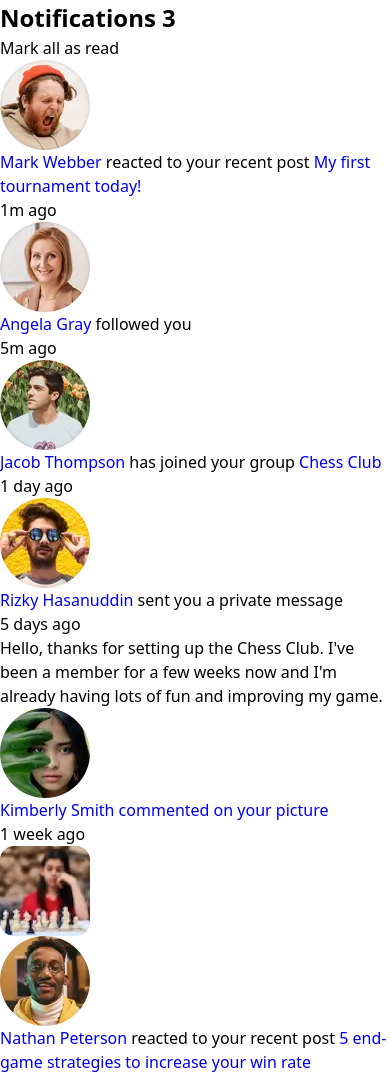
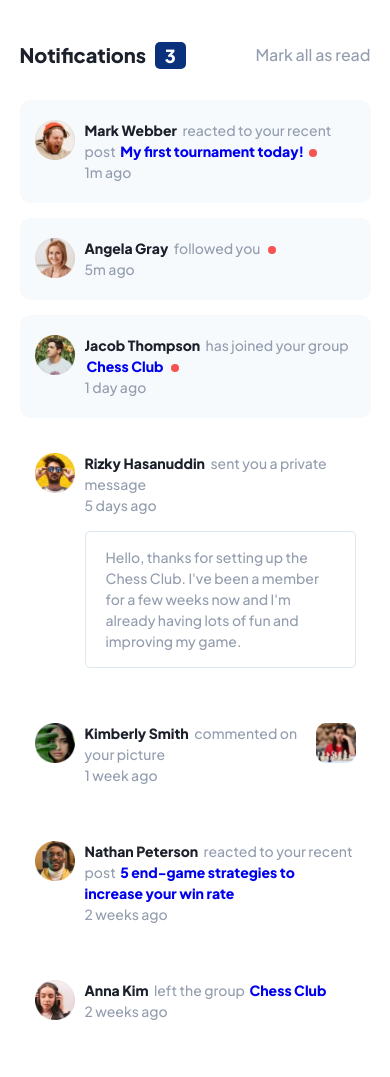
Before and after one commit to robinjmm/notifications-page, a website built with Parcel: page src/index.html in a window 390 px wide. Shown: the top 1077 px of the page. Built offline with nearby package versions, Linux system fonts and the light colour scheme.

Commit message:
Add styles for mobile devices

```diff
--- a/src/index.html
+++ b/src/index.html
@@ -31,32 +31,39 @@
             </div>
 
             <div class="card__notif card__notif--unread">
-                <img src="assets/images/avatar-mark-webber.webp" alt="A man screaming">
+                <img class="card__avatar" src="assets/images/avatar-mark-webber.webp" alt="A man screaming">
+                <div>
                     <p class="card__notif-message card__notif-message--unread">
                         <a href="#" class="card__notif-person">Mark Webber</a> reacted to your recent post
-                    <a href="#" class="card__notif-post">My first tournament today!</a></p>
+                        <a href="#" class="card__link">My first tournament today!</a></p>
                     <p class="card__notif-time">1m ago</p>
+                </div>
             </div>
 
             <div class="card__notif card__notif--unread">
-                <img src="assets/images/avatar-angela-gray.webp" alt="A blonde woman smiling">
+                <img class="card__avatar" src="assets/images/avatar-angela-gray.webp" alt="A blonde woman smiling">
+                <div>
                     <p class="card__notif-message card__notif-message--unread">
                         <a href="#" class="card__notif-person">Angela Gray</a> followed you
                     </p>
                     <p class="card__notif-time">5m ago</p>
                 </div>
+            </div>
 
             <div class="card__notif card__notif--unread">
-                <img src="assets/images/avatar-jacob-thompson.webp" alt="A man with sunflowers in the background">
+                <img class="card__avatar" src="assets/images/avatar-jacob-thompson.webp" alt="A man with sunflowers in the background">
+                <div>
                     <p class="card__notif-message card__notif-message--unread">
                         <a href="#" class="card__notif-person">Jacob Thompson</a> has joined your group
-                    <a href="#" class="card__notif-group">Chess Club</a>
+                        <a href="#" class="card__link card__link--blue">Chess Club</a>
                     </p>
                     <p class="card__notif-time">1 day ago</p>
                 </div>
+            </div>
 
             <div class="card__notif">
-                <img src="assets/images/avatar-rizky-hasanuddin.webp" alt="A man with sunglasses">
+                <img class="card__avatar" src="assets/images/avatar-rizky-hasanuddin.webp" alt="A man with sunglasses">
+                <div>
                     <p class="card__notif-message">
                         <a href="#" class="card__notif-person">Rizky Hasanuddin</a> sent you a private message
                     </p>
@@ -65,31 +72,39 @@
                 I'm already having lots of fun and improving my game.</p>
                 </div>
 
-            <div class="card__notif">
-                <img src="assets/images/avatar-kimberly-smith.webp" alt="A woman behind a leaf">
-                <p class="card__notif-message">
-                    <a href="#" class="card__notif-person">Kimberly Smith commented on your picture</a>
-                </p>
-                <p class="card__notif-time">1 week ago</p>
-                <img src="assets/images/image-chess.webp" alt="A girl in a red shirt playing chess">
             </div>
 
             <div class="card__notif">
-                <img src="assets/images/avatar-nathan-peterson.webp" alt="A man smiling">
+                <img class="card__avatar" src="assets/images/avatar-kimberly-smith.webp" alt="A woman behind a leaf">
+                <div>
+                    <p class="card__notif-message">
+                        <a href="#" class="card__notif-person">Kimberly Smith</a> commented on your picture
+                    </p>
+                    <p class="card__notif-time">1 week ago</p>
+                </div>
+                <img class="card__notif-img" src="assets/images/image-chess.webp" alt="A girl in a red shirt playing chess">
+            </div>
+
+            <div class="card__notif">
+                <img class="card__avatar" src="assets/images/avatar-nathan-peterson.webp" alt="A man smiling">
+                <div>
                     <p class="card__notif-message">
                         <a href="#" class="card__notif-person">Nathan Peterson</a> reacted to your recent post
-                    <a href="#" class="card__notif-post">5 end-game strategies to increase your win rate</a>
+                        <a href="#" class="card__link">5 end-game strategies to increase your win rate</a>
                     </p>
                     <p class="card__notif-time">2 weeks ago</p>
                 </div>
+            </div>
 
             <div class="card__notif">
-                <img src="assets/images/avatar-anna-kim.webp" alt="A woman holding her headphones">
+                <img class="card__avatar" src="assets/images/avatar-anna-kim.webp" alt="A woman holding her headphones">
+                <div>
                     <p class="card__notif-message">
                         <a href="#" class="card__notif-person">Anna Kim</a> left the group
-                    <a href="#" class="card__notif-group">Chess Club</a>
+                        <a href="#" class="card__link card__link--blue">Chess Club</a>
                     </p>
                     <p class="card__notif-time">2 weeks ago<p>
+                </div>
             </div>
         </article>
     </main>
--- /dev/null
+++ b/src/scss/base/_variables.scss
@@ -0,0 +1,36 @@
+:root {
+    // Colors
+    --text-white: hsl(0, 0%, 100%);
+    --text-primary: hsl(219, 14%, 63%);
+    --text-dark: hsl(224, 21%, 14%);
+    --text-grey: hsl(219, 12%, 42%);
+    --text-blue: hsl(219, 85%, 26%);
+
+    --bg-card: hsl(0, 0%, 100%);
+    --bg-body: hsl(210, 60%, 98%);
+    --bg-unread: hsl(210, 60%, 98%);
+    --bg-dm: hsl(211, 68%, 94%);
+
+    --border-color: hsl(205, 33%, 90%);
+
+    --red: hsl(1, 90%, 64%);
+    --blue: hsl(219, 85%, 26%);
+
+    // Fonts
+    --ff-primary: "Plus Jakarta Sans", sans-serif;
+    --fw-normal: 500;
+    --fw-bold: 800;
+}
+
+// Functions
+@function toRem($value) {
+    $remValue: calc(($value / 16px) *1rem);
+    @return $remValue;
+}
+
+// $value is the desired size
+// $base is font-size of the parent
+@function toEm($value, $base) {
+    $emValue: calc(($value / $base) * 1em);
+    @return $emValue;
+}
--- /dev/null
+++ b/src/scss/components/_card.scss
@@ -0,0 +1,108 @@
+@use "../base/variables" as *;
+
+.card {
+    width: 90%;
+    margin: 0 auto;
+    background-color: var(--bg-card);
+    border-radius: 5px;
+    color: var(--text-primary);
+
+    &__heading {
+        display: flex;
+        justify-content: space-between;
+        align-items: center;
+        margin-bottom: toRem(30px);
+    }
+
+    &__title {
+        font-size: toRem(20px);
+        color: var(--text-dark);
+    }
+
+    &__notif-number {
+        font-size: toRem(18px);
+        display: inline-block;
+        color: var(--text-white);
+        background-color: var(--blue);
+        margin-left: toEm(5px, 18px);
+        padding: 0 toEm(10px, 18px);
+        border-radius: 5px;
+    }
+
+    &__notif {
+        display: flex;
+        align-items: start;
+        margin-bottom: toRem(15px);
+        font-size: toRem(14px);
+        padding: 20px 15px;
+
+        &-person {
+            color: var(--text-dark);
+            font-weight: var(--fw-bold);
+            margin-right: toEm(3px, 14px);
+        }
+
+        &-img {
+            width: 40px;
+            height: 40px;
+            border-radius: 10px;
+            margin-left: 15px;
+            cursor: pointer;
+        }
+
+        &-dm {
+            border: 1px solid var(--border-color);
+            border-radius: 5px;
+            padding: toEm(15px, 14px) toEm(20px, 14px);
+            margin-top: 15px;
+            cursor: pointer;
+
+            &:hover {
+                background-color: var(--bg-dm);
+            }
+        }
+
+        &--unread {
+            background-color: var(--bg-unread);
+            border-radius: 10px;
+        }
+
+        &:last-of-type {
+            margin-bottom: 0;
+        }
+    }
+
+    &__notif-message {
+        &--unread::after {
+            content: " ";
+            display: inline-block;
+            width: 8px;
+            height: 8px;
+            margin-left: 5px;
+            border-radius: 50%;
+            background-color: var(--red);
+        }
+    }
+
+    &__avatar {
+        width: 40px;
+        height: 40px;
+        margin-right: 10px;
+    }
+
+    &__link{
+        font-weight: var(--fw-bold);
+        margin-left: toEm(2px, 14px);
+
+        &:active, &:visited {
+            color: var(--text-grey);
+
+        }
+
+        &--blue {
+            &:active, &:visited {
+                color: var(--text-blue);
+            }
+        }
+    }
+}
--- /dev/null
+++ b/src/scss/layout/_home.scss
@@ -0,0 +1,12 @@
+@use "../base/variables" as *;
+
+body {
+    font-family: var(--ff-primary);
+    font-weight: var(--fw-normal);
+    font-size: toRem(16px);
+}
+
+main {
+    width: 100%;
+    padding: toRem(40px) 0;
+}
--- a/src/scss/styles.scss
+++ b/src/scss/styles.scss
@@ -1,3 +1,7 @@
 @use "base/reset";
 
 @use "base/defaults";
+
+@use "components/card";
+
+@use "layout/home";
```
Lines whose indentation alone changed are shown as unchanged.
